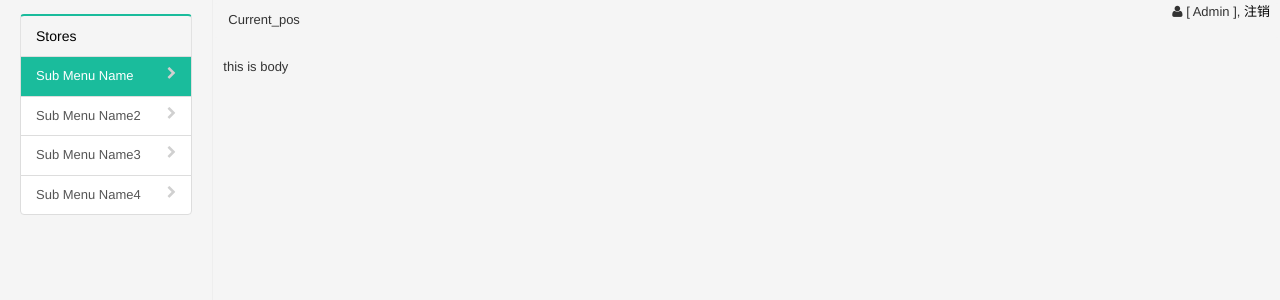
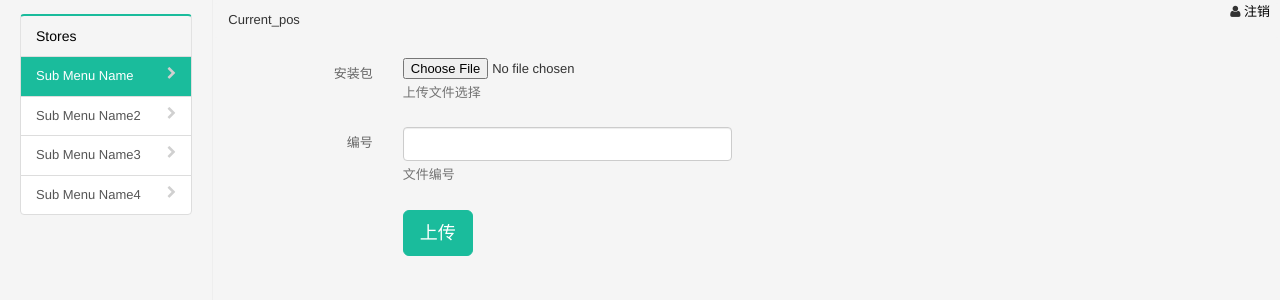
Before and after one commit to ddssssdd/warehouse, a CodeIgniter app: page /aci/index.php/home/standard in a window 1280 px wide. Shown: the part 77-377 px from the top of the page. Run offline with CodeIgniter, Linux system fonts and the light colour scheme; data that the repository does not hold is empty; some libraries are stand-ins or nearby versions.

Commit message:
add uploads.

```diff
--- a/application/controllers/Home.php
+++ b/application/controllers/Home.php
@@ -53,6 +53,32 @@ class Home extends Front_Controller
 		$this->load->view("home/standard");
 		$this->load->view("share/footer");
 	}
+	public function post()
+	{
+
+		$config['upload_path']      = './uploads/';
+        $config['allowed_types']    = 'gif|jpg|png|mp3|pdf|doc|docx';
+        $config['max_size']     = 1000000;
+        $config['max_width']        = 1024;
+        $config['max_height']       = 768;
+        $config['file_name']  = time(); //文件名不使用原始名
+        $this->load->library('upload', $config);
+
+        if ( ! $this->upload->do_upload('uploadFile'))
+        {
+            $error = array('error' => $this->upload->display_errors());
+
+            //$this->load->view('upload_form', $error);
+            $this->json($error);
+        }
+        else
+        {
+            $data = array('upload_data' => $this->upload->data());
+
+            //$this->load->view('upload_success', $data);
+            $this->json($data);
+        }
+	}
 	public function java()
 	{
 		$t = $this->input->get_post("tablename");
--- a/application/views/home/standard.php
+++ b/application/views/home/standard.php
@@ -12,12 +12,31 @@
     <!-- left right -->
 <div class="col-sm-9 col-sm-offset-3 col-md-10 col-md-offset-2" style="padding:0px;padding-top: 80px; ">
     <div class="text-right pull-right" style="padding-right: 10px;">
-        <i class="fa fa-user"></i> <?php echo $user["name"] ?> [ Admin ], <a href="<?php echo base_url('home/logout')?>">注销</a>
+        <i class="fa fa-user"></i>  <a href="<?php echo base_url('home/logout')?>">注销</a>
     </div>
     <ul class='breadcrumb' id='breadcrumb'>
         Current_pos
     </ul>
     <div style="padding: 0px 10px">
-        <div>this is body</div>
+        <form enctype="multipart/form-data" class="form-horizontal" method="post" action="<?php echo base_url('Uploadfile/post');?>" role="form">
+      <div class="form-group">
+        <label class="col-sm-2 control-label">安装包</label>
+        <div class="col-sm-10">
+          <input type="file" id="uploadFile" name="uploadFile">
+            <p class="help-block">上传文件选择</p>
+        </div>
+      </div>
+     <div class="form-group">
+        <label class="col-sm-2 control-label">编号</label>
+        <div class="col-sm-4">
+          <input type="text" id="edtCode" class="form-control" name="edtCode">
+            <p class="help-block">文件编号</p>
+        </div>
+      </div>
+      <div class="form-group">
+        <div class="col-sm-offset-2 col-sm-10">
+          <button type="submit" id="dosubmit" value="upload" class="btn btn-primary btn-lg">上传</button>        </div>
+      </div>
+    </form>
     </div>
 </div>
```
Also changed, not shown: application/controllers/Uploadfile.php (added, +77 -0 lines), 1 other file.
